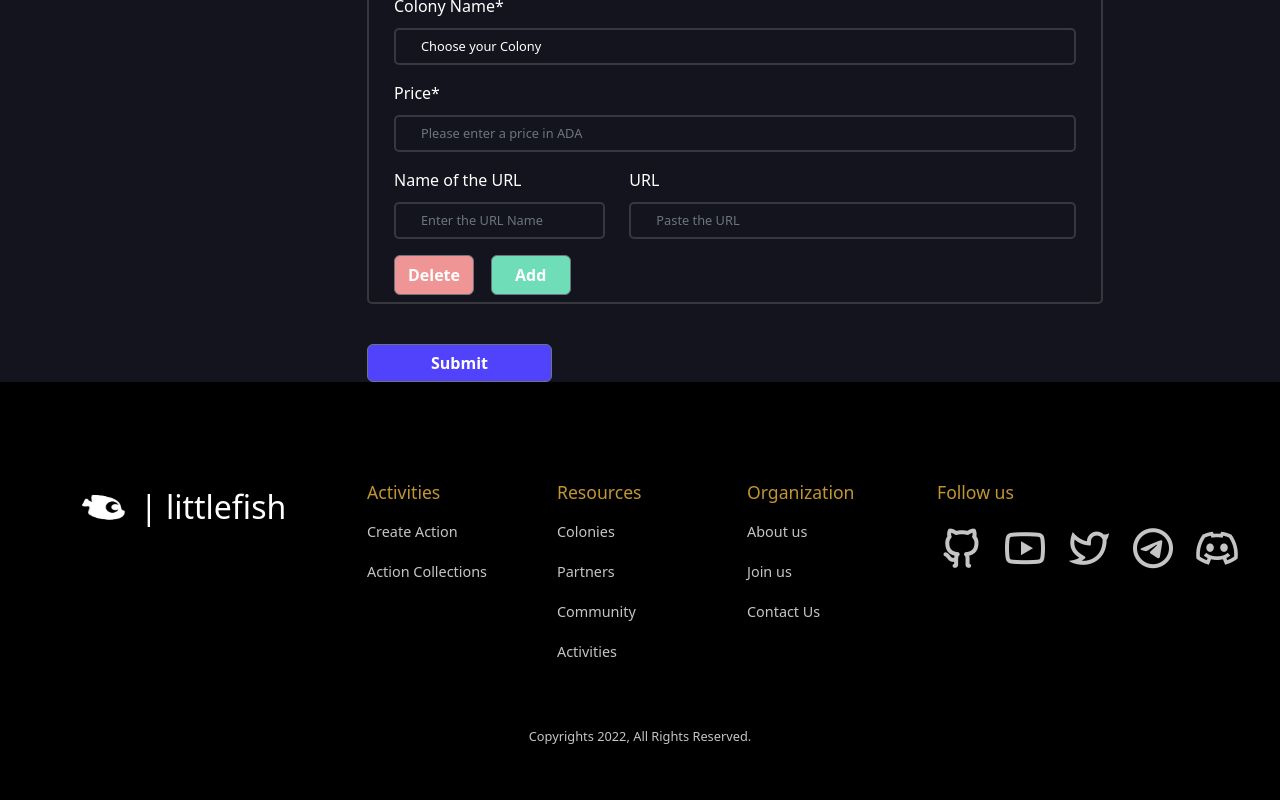
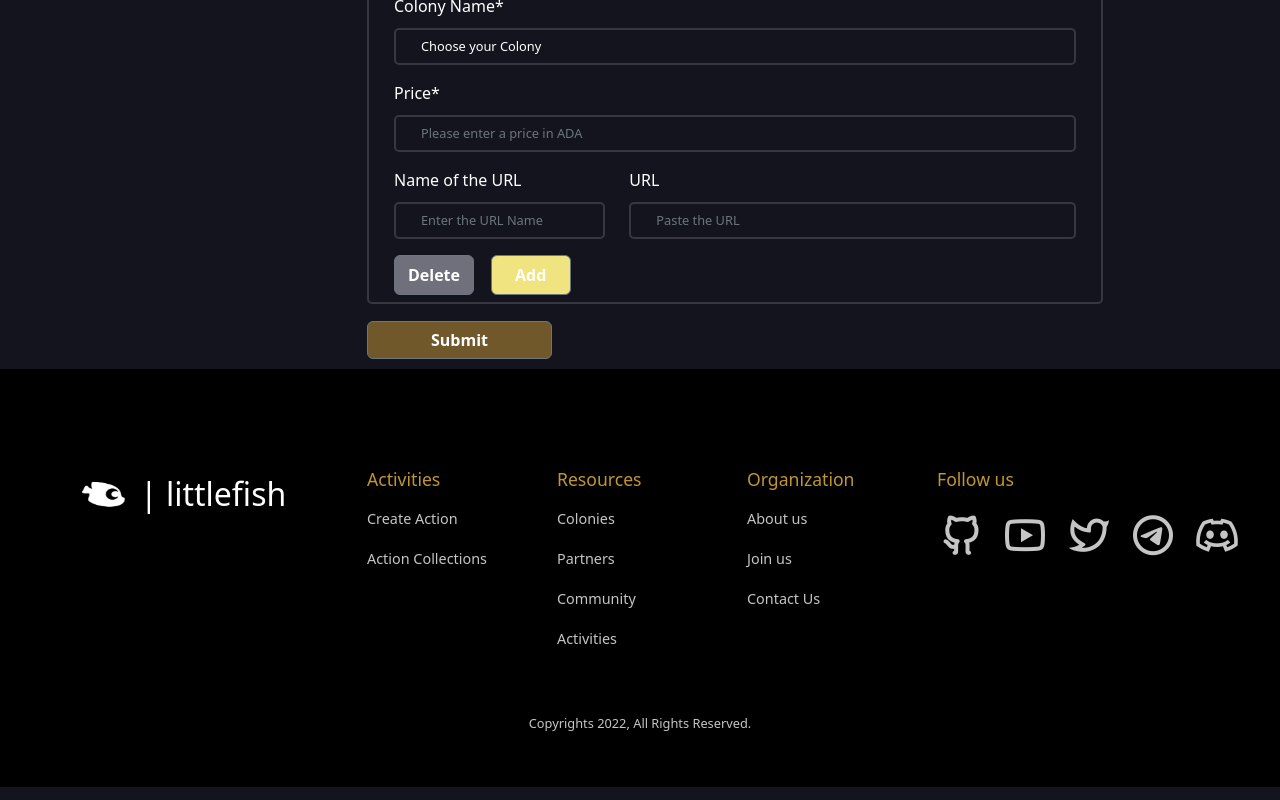
Before and after one commit to littlefish-foundation/littlefish-mvp, a React (Create React App) app in the folder frontend/: page /create in a window 1280 px wide. Shown: the part 1375-2175 px from the top of the page. Built offline with nearby package versions, Linux system fonts and the light colour scheme; no server answers.

Commit message:
color updates

```diff
--- a/frontend/src/components/Header/Header.jsx
+++ b/frontend/src/components/Header/Header.jsx
@@ -12,15 +12,21 @@ const DropDownElement = (
     <Dropdown as={NavItem}>
       <Dropdown.Toggle as={NavLink1}>Create</Dropdown.Toggle>
       <Dropdown.Menu style={{ background: "rgb(20, 20, 30)" }}>
-        <Dropdown.Item as={NavLink} to="/create">
+        <Dropdown.Item as={NavLink} to="/create" style={{ fontWeight: "900" }}>
           Create new Action
         </Dropdown.Item>
 
-        <Dropdown.Item as={NavLink} to="/MemberForm">
+        <Dropdown.Item
+          as={NavLink}
+          to="/MemberForm"
+          style={{ fontWeight: "900" }}
+        >
           Become a Member
         </Dropdown.Item>
 
-        <Dropdown.Item disabled>Create a Colony</Dropdown.Item>
+        <Dropdown.Item style={{ fontWeight: "900" }} disabled>
+          Create a Colony
+        </Dropdown.Item>
       </Dropdown.Menu>
     </Dropdown>
   </div>
--- a/frontend/src/pages/Create.jsx
+++ b/frontend/src/pages/Create.jsx
@@ -493,9 +493,9 @@ const Create = (props) => {
                       </Button>
                     </div>
                   </FormGroup>
-                  <br />
+
                   <Button
-                    style={{ backgroundColor: "#5142fc", width: "185px" }}
+                    style={{ backgroundColor: "#70582a", width: "185px", marginTop: "1px", marginBottom: "10px" }}
                     onClick={handleFinalSubmit}
                   >
                     Submit
--- a/frontend/src/styles/create-item.css
+++ b/frontend/src/styles/create-item.css
@@ -76,13 +76,13 @@ html {
 }
 
 .cancel-btn-first {
-  background-color: rgb(239, 149, 149) !important;
+  background-color:#70707c !important;
   width: 80px;
   height: 40px;
 }
 
 .add-btn-second {
-  background-color: rgb(110, 221, 184) !important;
+  background-color: #f0e481 !important;
   width: 80px;
   height: 40px;
 }
```
